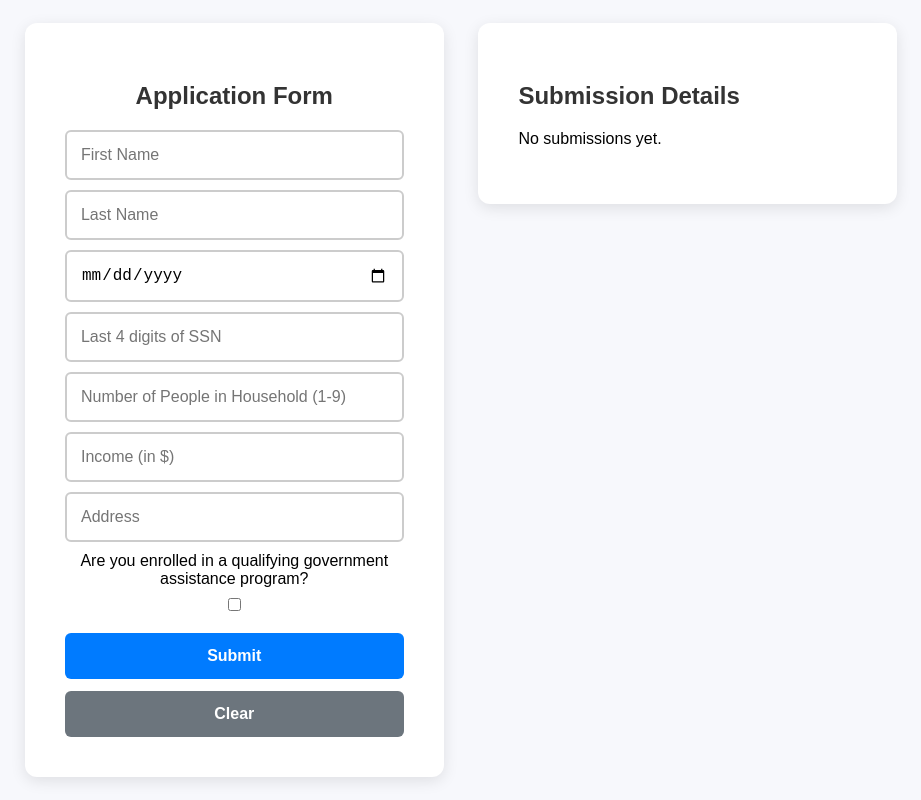
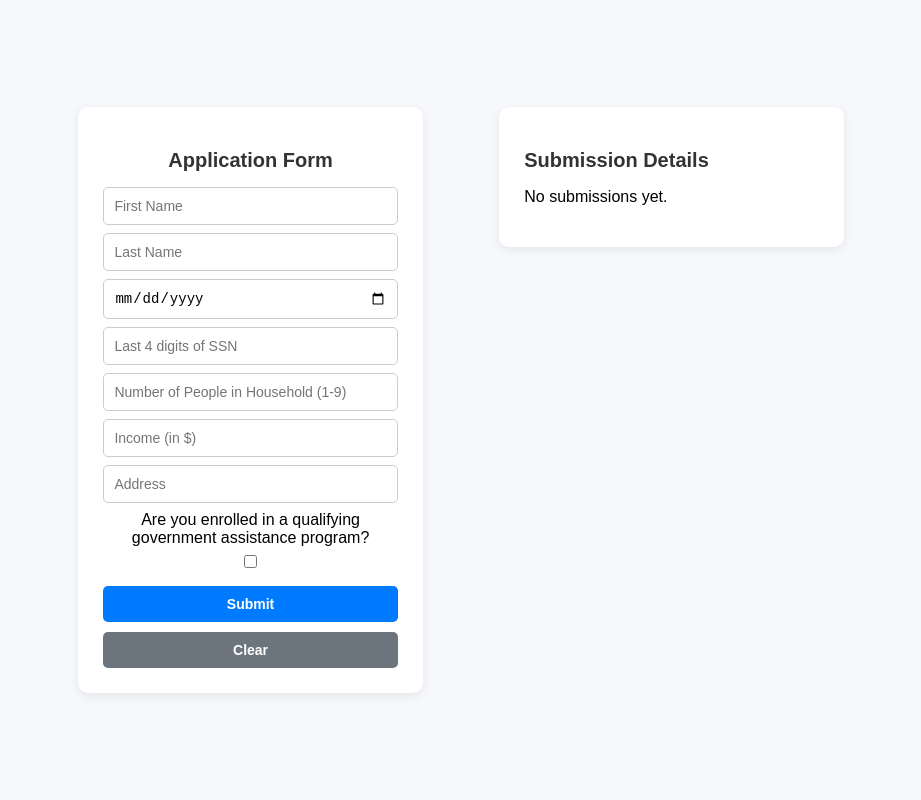
Before and after one commit to KilaparthiRaviTeja/agent, a React (Create React App) app in the folder front/: page / in a window 1280 px wide. Shown: the whole page, without its empty margins (179-1100 px from the left). Built offline with nearby package versions, Linux system fonts and the light colour scheme.

Commit message:
Update App.css

```diff
--- a/front/src/App.css
+++ b/front/src/App.css
@@ -1,4 +1,3 @@
-/*originl*/
 /* 🔹 General Styling */
 body {
   font-family: "Arial", sans-serif;
@@ -8,7 +7,7 @@ body {
   align-items: center;
   height: 100vh;
   margin: 0;
-  padding: 20px;
+  padding: 10px;
   box-sizing: border-box;
 }
 
@@ -17,18 +16,18 @@ body {
   display: flex;
   justify-content: space-between;
   align-items: flex-start;
-  max-width: 1000px; /* Adjust as needed */
+  max-width: 800px;
   width: 100%;
-  gap: 30px; /* Space between columns */
+  gap: 20px;
 }
 
 /* 🔹 Left Section (Application Form) */
 .container {
   background: white;
-  padding: 40px;
-  border-radius: 12px;
-  box-shadow: 0px 4px 15px rgba(0, 0, 0, 0.1);
-  width: 48%; /* Adjust width */
+  padding: 25px;
+  border-radius: 10px;
+  box-shadow: 0px 3px 10px rgba(0, 0, 0, 0.08);
+  width: 45%;
   text-align: center;
   box-sizing: border-box;
 }
@@ -36,29 +35,29 @@ body {
 /* 🔹 Right Section (Submission Details) */
 .submission-details {
   background: white;
-  padding: 40px;
-  border-radius: 12px;
-  box-shadow: 0px 4px 15px rgba(0, 0, 0, 0.1);
-  width: 48%; /* Adjust width */
+  padding: 25px;
+  border-radius: 10px;
+  box-shadow: 0px 3px 10px rgba(0, 0, 0, 0.08);
+  width: 45%;
   box-sizing: border-box;
 }
 
 /* 🔹 Title */
 h2 {
-  font-size: 24px;
+  font-size: 20px;
   font-weight: bold;
-  margin-bottom: 20px;
+  margin-bottom: 15px;
   color: #333;
 }
 
 /* 🔹 Form Inputs */
 input {
   width: 100%;
-  padding: 14px;
-  margin: 10px 0;
-  border: 2px solid #ccc;
-  border-radius: 6px;
-  font-size: 16px;
+  padding: 10px;
+  margin: 8px 0;
+  border: 1.5px solid #ccc;
+  border-radius: 5px;
+  font-size: 14px;
   transition: all 0.3s ease-in-out;
   outline: none;
   display: block;
@@ -69,28 +68,17 @@ input:focus {
   border-color: #007bff;
 }
 
-/* 🔹 Error Styling */
-.input-error {
-  border-color: red !important;
-}
-
-.error-text {
-  color: red;
-  font-size: 14px;
-  margin: 5px 0 10px;
-}
-
 /* 🔹 Buttons */
 button {
   width: 100%;
-  padding: 14px;
-  font-size: 16px;
+  padding: 10px;
+  font-size: 14px;
   font-weight: bold;
   border: none;
-  border-radius: 6px;
+  border-radius: 5px;
   cursor: pointer;
   transition: all 0.3s ease-in-out;
-  margin-top: 12px;
+  margin-top: 10px;
   background-color: #007bff;
   color: white;
 }
@@ -107,46 +95,72 @@ button[type="button"]:hover {
   background-color: #5a6268;
 }
 
-/* 🔹 Submission Details */
-.response {
-  text-align: left;
-  margin-top: 20px;
-}
-
-.response p {
-  font-size: 16px;
-  margin: 5px 0;
-}
-
-/* 🔹 Modal Styling */
+/* 🔹 Modal Overlay (Full-Screen) */
 .modal {
   position: fixed;
   top: 0;
   left: 0;
   width: 100%;
   height: 100%;
-  background: rgba(0, 0, 0, 0.4);
+  background: rgba(0, 0, 0, 0.5); /* Dark transparent background */
   display: flex;
   justify-content: center;
   align-items: center;
+  z-index: 1000; /* Ensure it appears above everything */
 }
 
+/* 🔹 Modal Content */
 .modal-content {
   background: white;
   padding: 30px;
-  border-radius: 8px;
+  border-radius: 10px;
   text-align: center;
-  box-shadow: 0px 4px 10px rgba(0, 0, 0, 0.2);
+  width: 350px;
+  box-shadow: 0px 4px 6px rgba(0, 0, 0, 0.1);
+  animation: fadeIn 0.3s ease-in-out;
 }
 
-.modal-content h3 {
-  margin-bottom: 15px;
+/* 🔹 Fade-in Animation */
+@keyframes fadeIn {
+  from {
+    opacity: 0;
+    transform: translateY(-10px);
+  }
+  to {
+    opacity: 1;
+    transform: translateY(0);
+  }
 }
 
-.modal-content button {
-  width: auto;
-  padding: 10px 20px;
+/* 🔹 Buttons inside Modal */
+.modal button {
+  width: 120px;
+  padding: 10px;
+  font-size: 14px;
+  font-weight: bold;
   margin: 10px;
+  border: none;
+  border-radius: 5px;
+  cursor: pointer;
+  transition: background 0.3s ease-in-out;
+}
+
+.modal .yes-btn {
+  background: #007bff;
+  color: white;
+}
+
+.modal .yes-btn:hover {
+  background: #0056b3;
+}
+
+.modal .cancel-btn {
+  background: #6c757d;
+  color: white;
+}
+
+.modal .cancel-btn:hover {
+  background: #5a6268;
 }
 
 /* 🔹 Responsive Design */
@@ -158,6 +172,10 @@ button[type="button"]:hover {
 
   .container,
   .submission-details {
-    width: 100%;
+    width: 90%;
+  }
+
+  .modal-content {
+    width: 90%;
   }
 }
```
